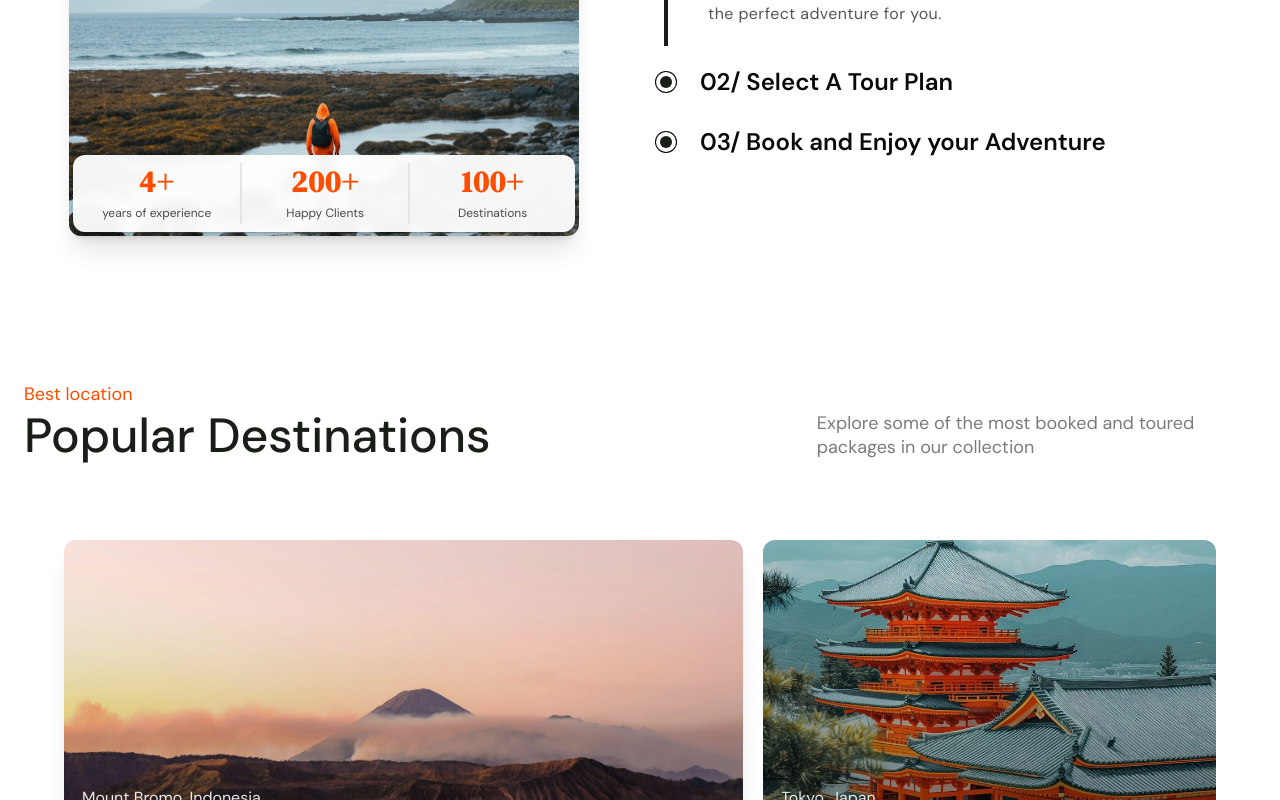
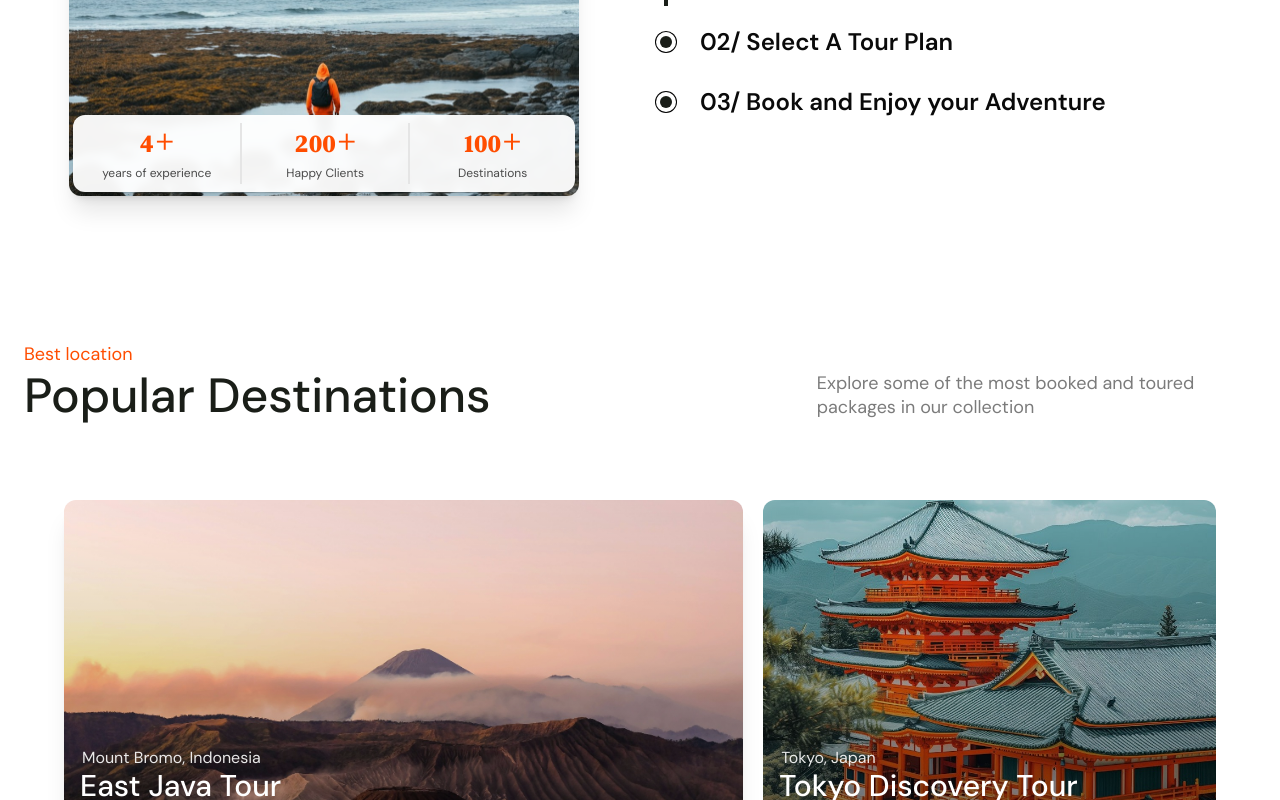
Before and after one commit to joshuadsouza500/Travelo, a Next.js app: page / in a window 1280 px wide. Shown: the part 2000-2800 px from the top of the page. Built offline with nearby package versions, Linux system fonts and the light colour scheme.

Commit message:
First animated counter

```diff
--- a/app/components/ui/AnimatedCounter.tsx
+++ b/app/components/ui/AnimatedCounter.tsx
@@ -1,4 +1,12 @@
-import React, { useRef } from "react";
+"use client";
+import {
+  animate,
+  useInView,
+  useMotionValue,
+  motion,
+  useTransform,
+} from "framer-motion";
+import React, { useEffect, useRef } from "react";
 
 type CounterProps = {
   from: number;
@@ -7,7 +15,29 @@ type CounterProps = {
 
 const AnimatedCounter = ({ from, to }: CounterProps) => {
   const CounterRef = useRef<HTMLSpanElement>(null);
-  return <span ref={CounterRef} />;
+  const inView = useInView(CounterRef);
+  const count = useMotionValue(from);
+  const rounded = useTransform(count, (latest) => {
+    return Math.round(latest);
+  });
+
+  useEffect(() => {
+    if (inView) {
+      animate(count, to, {
+        duration: 1.5,
+        ease: "circOut",
+      });
+    }
+  }, [inView, count, to]);
+
+  return (
+    <motion.span
+      className="text-Orange text-2xl leading-none font-semibold font-DM_serif pr-0.5"
+      ref={CounterRef}
+    >
+      {rounded}
+    </motion.span>
+  );
 };
 
 export default AnimatedCounter;
--- a/app/page.tsx
+++ b/app/page.tsx
@@ -8,13 +8,14 @@ import Steps from "./sections/Steps";
 export default function Home() {
   return (
     <div className="bg-white font-DM_sans">
-      {/***/} <Hero />
-      <div className="w-full h-32 md:h-10 "></div>
+      {/***/}
+      <Hero />
       <Popular />
       <Steps />
       <Destinations />
       <Reviews />
       <BlogSection />
+      <div className="w-full h-32 md:h-10 "></div>
     </div>
   );
 }
--- a/app/sections/Steps.tsx
+++ b/app/sections/Steps.tsx
@@ -8,18 +8,19 @@ import {
 } from "../components/Shadui/accordion";
 import Image from "next/image";
 import { Bounded } from "../components/layout/Bounded";
+import AnimatedCounter from "../components/ui/AnimatedCounter";
 
 const statistics = [
   {
-    value: "4+",
+    value: 4,
     label: "years of experience",
   },
   {
-    value: "200+",
+    value: 200,
     label: "Happy Clients",
   },
   {
-    value: "100+",
+    value: 100,
     label: "Destinations",
   },
 ];
@@ -41,7 +42,7 @@ const Steps = () => {
               {statistics.map((stat, index) => (
                 <div key={index} className="text-center w-1/3">
                   <span className="block text-Orange text-3xl leading-tight font-semibold font-DM_serif tracking-wider">
-                    {stat.value}
+                    <AnimatedCounter from={0} to={stat.value} />+
                   </span>
                   <span className="text-xs text-black/70 ">{stat.label}</span>
                 </div>
@@ -108,7 +109,7 @@ const Steps = () => {
               {statistics.map((stat, index) => (
                 <div key={index} className="text-center w-1/3 py-1">
                   <span className="block text-Orange text-2xl leading-none font-semibold font-DM_serif tracking-wider">
-                    {stat.value}
+                    <AnimatedCounter from={0} to={stat.value} />+
                   </span>
                   <span className="text-xs text-black/60 ">{stat.label}</span>
                 </div>
```
